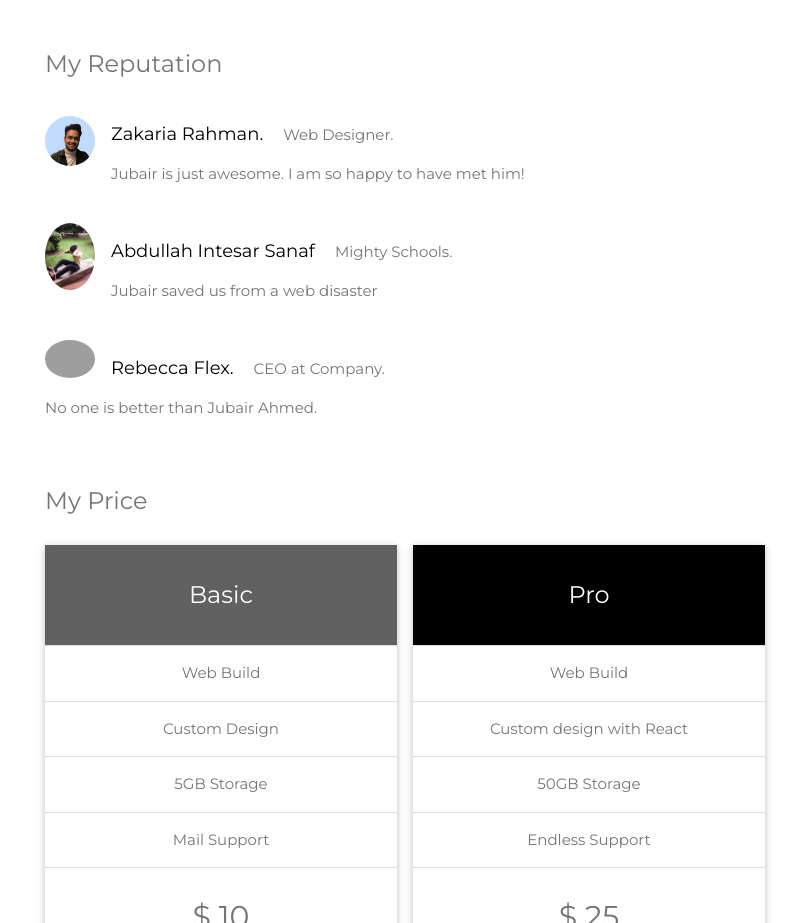
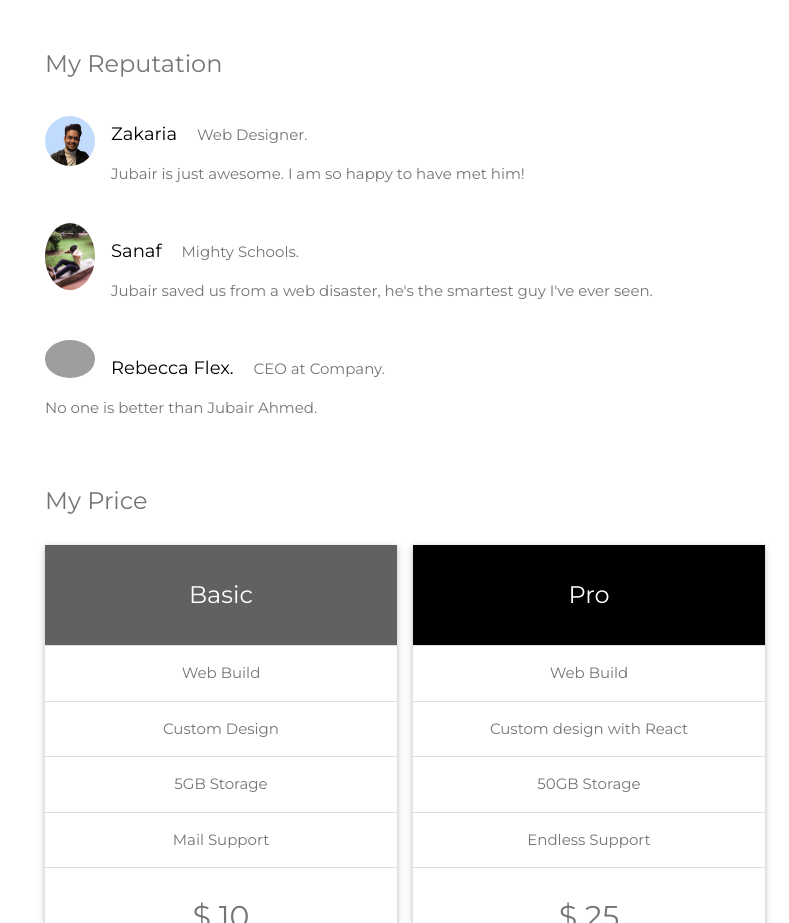
Before and after one commit to justJubair/portfolio-02, a plain HTML site: page index.html in a window 1280 px wide. Shown: the part 2360-3283 px from the top of the page, without its empty margins (491-1280 px from the left). Drawn offline with nearby package versions, Linux system fonts and the light colour scheme; grey boxes are pictures that could not be loaded.

```diff
--- a/index.html
+++ b/index.html
@@ -131,12 +131,12 @@
     <!-- Testimonials -->
     <h3 class="w3-padding-24">My Reputation</h3>
     <img src="./images/Picsart_22-09-04_16-39-37-465.jpg" alt="Avatar" class="w3-left w3-circle w3-margin-right" style="width:50px">
-    <p><span class="w3-large w3-text-black w3-margin-right">Zakaria Rahman.</span> Web Designer.</p>
+    <p><span class="w3-large w3-text-black w3-margin-right">Zakaria</span> Web Designer.</p>
     <p>Jubair is just awesome. I am so happy to have met him!</p><br>
 
     <img src="./images/unknown2.png" alt="Avatar" class="w3-left w3-circle w3-margin-right" style="width:50px">
-    <p><span class="w3-large w3-text-black w3-margin-right">Abdullah Intesar Sanaf</span> Mighty Schools.</p>
-    <p>Jubair saved us from a web disaster</p><br>
+    <p><span class="w3-large w3-text-black w3-margin-right">Sanaf</span> Mighty Schools.</p>
+    <p>Jubair saved us from a web disaster, he's the smartest guy I've ever seen.</p><br>
 
     <img src="https://images.pexels.com/photos/774909/pexels-photo-774909.jpeg?auto=compress&cs=tinysrgb&w=1260&h=750&dpr=1" alt="Avatar" class="w3-left w3-circle w3-margin-right" style="width:50px">
     <p><span class="w3-large w3-text-black w3-margin-right">Rebecca Flex.</span> CEO at Company.</p>
```
